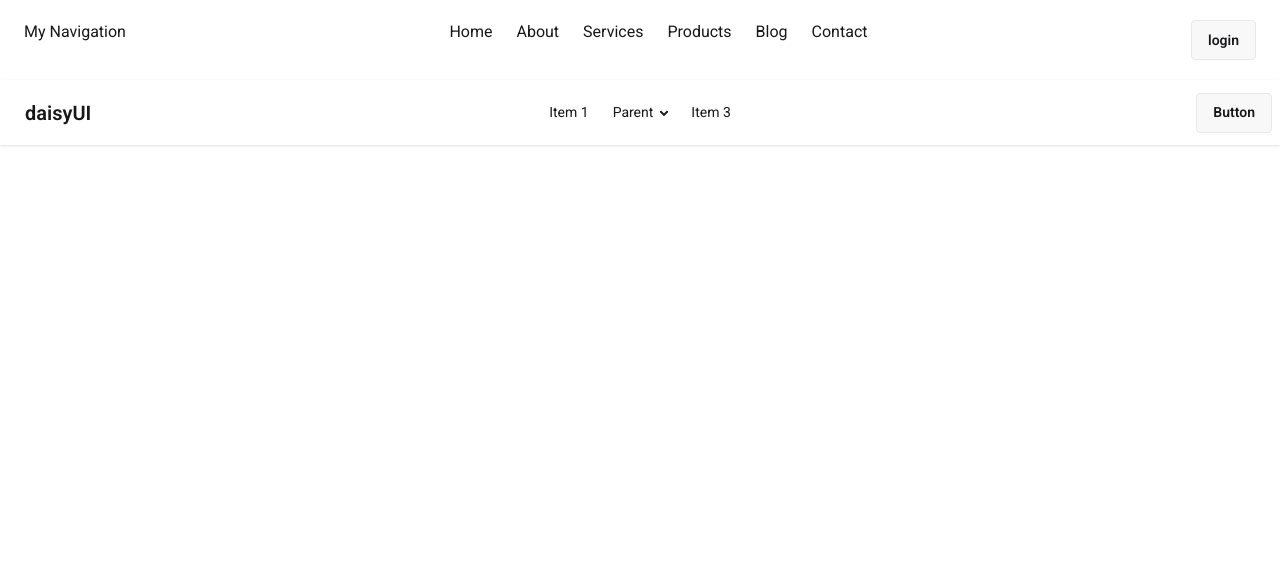
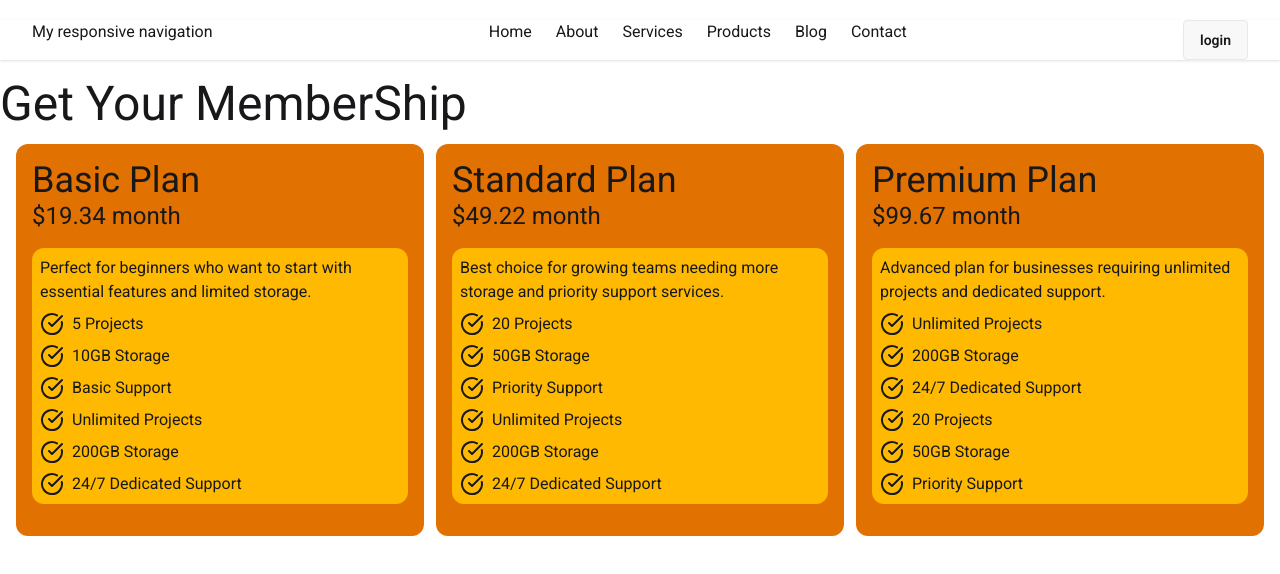
Before and after one commit to Srabonti721/tailwind-react-pricing-options, a React (Vite) app: page / in a window 1280 px wide. Shown: the top 574 px of the page. Built offline with nearby package versions, Linux system fonts and the light colour scheme.

Commit message:
added pricing card and fetch data

```diff
--- a/package.json
+++ b/package.json
@@ -11,7 +11,7 @@
   },
   "dependencies": {
     "@tailwindcss/vite": "^4.3.0",
-    "lucide": "^1.3.0",
+    "lucide-react": "^1.3.0",
     "react": "^19.2.6",
     "react-dom": "^19.2.6",
     "react-icons": "^5.6.0",
--- /dev/null
+++ b/public/priceingData.json
@@ -0,0 +1,47 @@
+[
+  {
+    "id": 1,
+    "plan": "Basic Plan",
+    "price": "$19.34 month",
+    "duration": "Monthly",
+     "description": "Perfect for beginners who want to start with essential features and limited storage.",
+    "features": [
+      "5 Projects",
+      "10GB Storage",
+      "Basic Support",
+            "Unlimited Projects",
+      "200GB Storage",
+      "24/7 Dedicated Support"
+    ]
+  },
+  {
+    "id": 2,
+    "plan": "Standard Plan",
+    "price": "$49.22 month",
+    "duration": "Monthly",
+     "description": "Best choice for growing teams needing more storage and priority support services.",
+    "features": [
+      "20 Projects",
+      "50GB Storage",
+      "Priority Support",
+            "Unlimited Projects",
+      "200GB Storage",
+      "24/7 Dedicated Support"
+    ]
+  },
+  {
+    "id": 3,
+    "plan": "Premium Plan",
+    "price": "$99.67 month",
+    "duration": "Monthly",
+     "description": "Advanced plan for businesses requiring unlimited projects and dedicated support.",
+    "features": [
+      "Unlimited Projects",
+      "200GB Storage",
+      "24/7 Dedicated Support",
+         "20 Projects",
+      "50GB Storage",
+      "Priority Support"
+    ]
+  }
+]
--- a/src/App.jsx
+++ b/src/App.jsx
@@ -1,20 +1,26 @@
 
+import { Suspense } from 'react'
 import './App.css'
 import DaisyNav from './components/DaisyNav/DaisyNav'
 import Navbar from './components/Navbar'
+import RecapNavbar from './components/Navbar/RecapNavbar'
+import PriceingOption from './components/Options/PriceingOption'
 
-
+const pricingPromise = fetch("priceingData.json").then(res =>res.json())
 function App() {
 
   return (
     <>
 
 <header>
-<Navbar></Navbar>
-<DaisyNav></DaisyNav>
+  <RecapNavbar></RecapNavbar>
+{/* <Navbar></Navbar> */}
+{/* <DaisyNav></DaisyNav> */}
 </header>
 <main>
-
+<Suspense fallback={<span className="loading loading-dots loading-lg"></span>}>
+  <PriceingOption pricingPromise={pricingPromise}></PriceingOption>
+</Suspense>
 </main>
     </>
   )
--- /dev/null
+++ b/src/components/Navbar/RecapLink.jsx
@@ -0,0 +1,11 @@
+import React from 'react';
+
+const RecapLink = ({route}) => {
+    return (
+        <div className='hover:bg-amber-400'>
+            <li><a href={route.path}>{route.name}</a></li>
+        </div>
+    );
+};
+
+export default RecapLink;
--- /dev/null
+++ b/src/components/Navbar/RecapNavbar.jsx
@@ -0,0 +1,59 @@
+import React, { useState } from 'react';
+import RecapLink from './RecapLink';
+import { TextAlignJustify, X } from 'lucide-react';
+const navigation = [
+    {
+        "id": 1,
+        "name": "Home",
+        "path": "/"
+    },
+    {
+        "id": 2,
+        "name": "About",
+        "path": "/about"
+    },
+    {
+        "id": 3,
+        "name": "Services",
+        "path": "/services"
+    },
+    {
+        "id": 4,
+        "name": "Products",
+        "path": "/products"
+    },
+    {
+        "id": 5,
+        "name": "Blog",
+        "path": "/blog"
+    },
+    {
+        "id": 6,
+        "name": "Contact",
+        "path": "/contact"
+    }
+]
+const RecapNavbar = () => {
+    const [open, setOpen] = useState(false)
+    const links =  navigation.map(route => <RecapLink key={route.id} route={route}></RecapLink>)
+    return (
+        <nav className=' container mx-auto flex justify-between px-8 my-5 shadow'>
+            <div className='flex gap-3' onClick={()=>setOpen(!open)}>
+                {open?<X className='md:hidden'></X>:<TextAlignJustify className='md:hidden'></TextAlignJustify>}
+            <ul className={`md:hidden absolute bg-amber-200 p-3 duration-1000 ${open?"top-8":"-top-50"}`}>
+                {links}
+            </ul>
+                  <h2>My responsive navigation</h2>
+            </div>
+
+            <ul className='md:flex hidden gap-6'>
+                {
+                   links
+                }
+            </ul>
+            <button className='btn'>login</button>
+        </nav>
+    );
+};
+
+export default RecapNavbar;
--- /dev/null
+++ b/src/components/Options/PriceingOption.jsx
@@ -0,0 +1,19 @@
+import React, { use } from 'react';
+import PricingCard from './PricingCard';
+
+const PriceingOption = ({pricingPromise}) => {
+    const pricing = use (pricingPromise)
+//    console.log(pricing);
+    return (
+        <div>
+            <h1 className='md:text-3xl lg:text-5xl '>Get Your MemberShip</h1>
+          <div className='grid grid-cols-3 gap-3 px-4 my-4'>
+            {
+                pricing.map(prices =><PricingCard key={prices.id} prices={prices}></PricingCard>)
+            }
+          </div>
+        </div>
+    );
+};
+
+export default PriceingOption;
--- /dev/null
+++ b/src/components/Options/PricingCard.jsx
@@ -0,0 +1,27 @@
+import React from 'react';
+import PricingFeatures from './PricingFeatures';
+
+const PricingCard = ({ prices }) => {
+    console.log(prices);
+
+    const { price, plan, description, features } = prices
+
+    return (
+        <div className='bg-amber-600 rounded-xl p-4'>
+            {/* card header */}
+            <div>
+                <h2 className='text-4xl'>{plan}</h2>
+                <h2 className='text-2xl'>{price}</h2>
+            </div>
+            {/* card body */}
+            <div className='bg-amber-400  my-4 p-2 rounded-xl'>
+                <p>{description}</p>
+                {
+                    features.map((feat, index) => <PricingFeatures key={index} feat={feat}></PricingFeatures>)
+                }
+            </div>
+        </div>
+    );
+};
+
+export default PricingCard;
--- /dev/null
+++ b/src/components/Options/PricingFeatures.jsx
@@ -0,0 +1,10 @@
+import { CircleCheckBig } from 'lucide-react';
+import React from 'react';
+
+const PricingFeatures = ({feat}) => {
+    return (
+ <p className='flex mt-2'> <CircleCheckBig className='mr-2'></CircleCheckBig>{feat}</p>
+    );
+};
+
+export default PricingFeatures;
```
Also changed, not shown: src/components/Navbar.jsx (+7 -7 lines), 1 other file (tests, documents, lock files or other folders).
